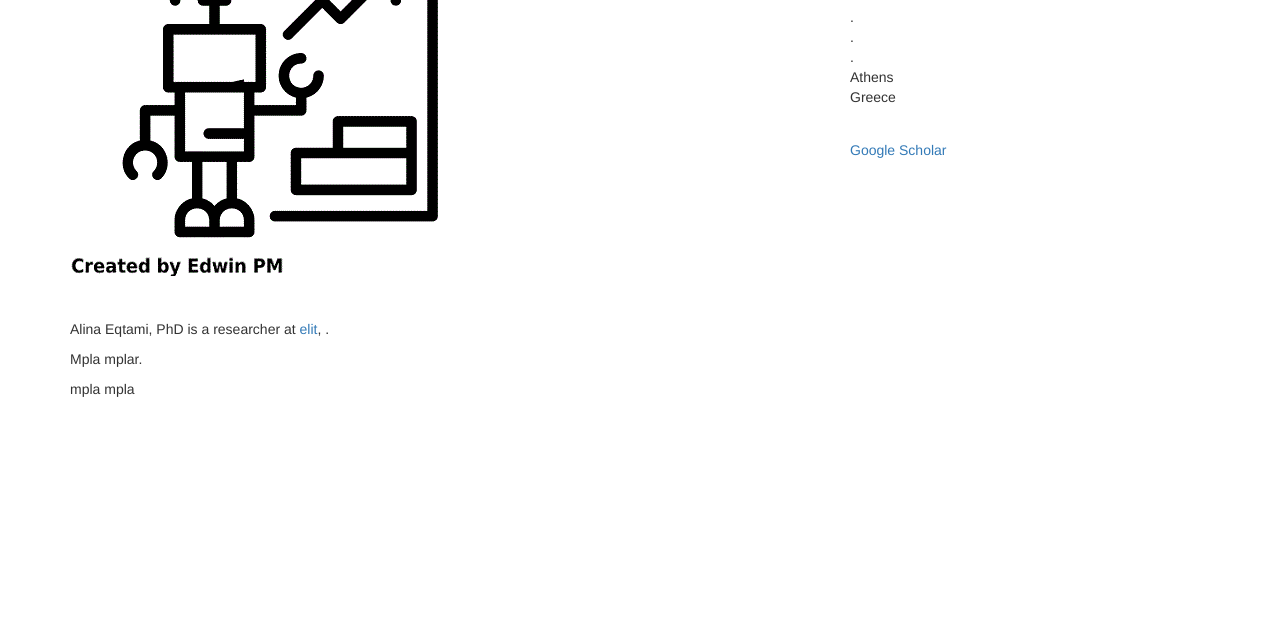
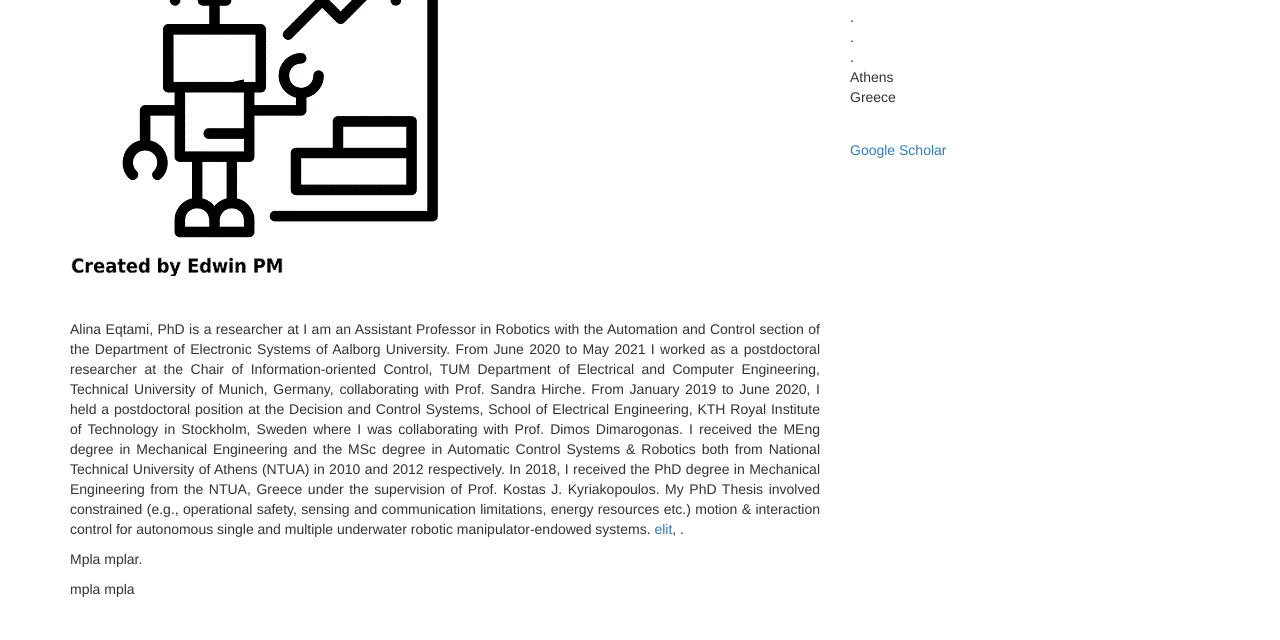
Before and after one commit to alinaeqtami/alinaeqtami.github.io, a plain HTML site: page index.html in a window 1280 px wide. Shown: the part 160-800 px from the top of the page. Drawn offline with nearby package versions, Linux system fonts and the light colour scheme.

Commit message:
Update index.html

```diff
--- a/index.html
+++ b/index.html
@@ -53,7 +53,13 @@
                 <img class="img-responsive" src="robot.gif" alt=""><br>
 
                 <div style="margin-top:3%; text-align:justify;">
-					<p> Alina Eqtami, PhD is a researcher at <a href="#">elit</a>, .</p>
+					<p> Alina Eqtami, PhD is a researcher at I am an Assistant Professor in Robotics with the Automation and Control section of the Department of Electronic Systems of Aalborg University.
+
+From June 2020 to May 2021 I worked as a postdoctoral researcher at the Chair of Information-oriented Control, TUM Department of Electrical and Computer Engineering, Technical University of Munich, Germany, collaborating with Prof. Sandra Hirche.
+
+From January 2019 to June 2020, I held a postdoctoral position at the Decision and Control Systems, School of Electrical Engineering, KTH Royal Institute of Technology in Stockholm, Sweden where I was collaborating with Prof. Dimos Dimarogonas.
+
+I received the MEng degree in Mechanical Engineering and the MSc degree in Automatic Control Systems & Robotics both from National Technical University of Athens (NTUA) in 2010 and 2012 respectively. In 2018, I received the PhD degree in Mechanical Engineering from the NTUA, Greece under the supervision of Prof. Kostas J. Kyriakopoulos. My PhD Thesis involved constrained (e.g., operational safety, sensing and communication limitations, energy resources etc.) motion & interaction control for autonomous single and multiple underwater robotic manipulator-endowed systems. <a href="#">elit</a>, .</p>
 
 					<p>Mpla mplar.</p>
 
```
